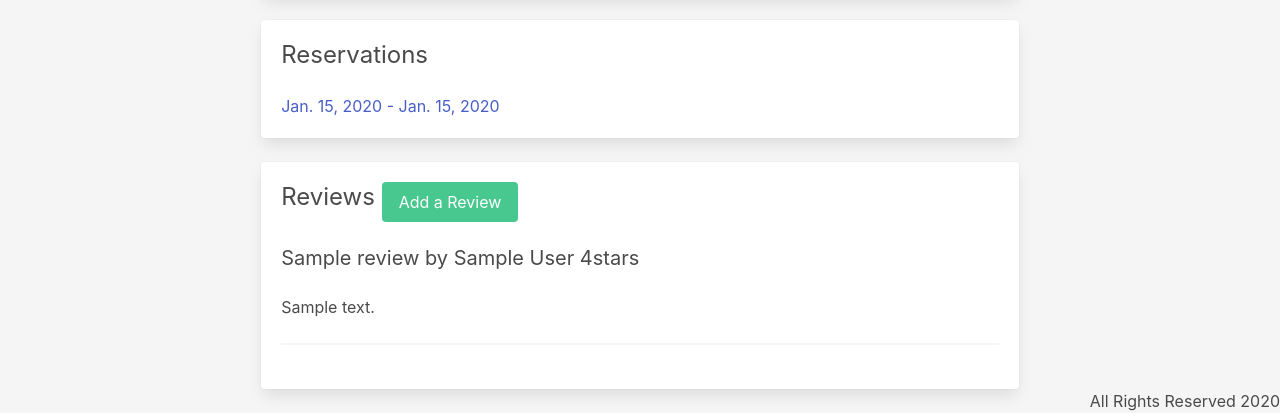
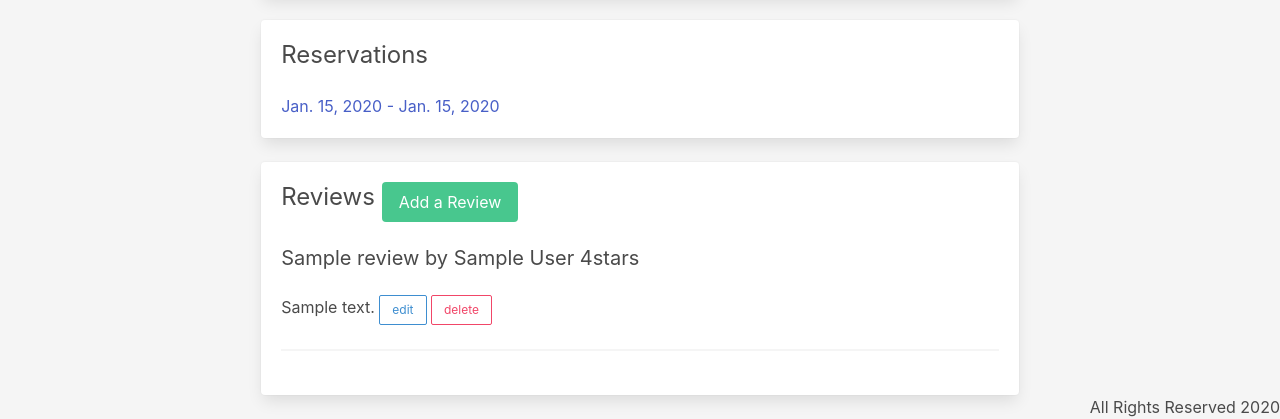
Before and after one commit to nathanjh-28/Borrow-This, a Django app: page /items/1 in a window 1280 px wide. Shown: the part 551-970 px from the top of the page. Run offline with Django 3.2, Linux system fonts and the light colour scheme; a user stored in the database is signed in; tables that the repository leaves empty hold one stand-in row (values such as "Sample post"); grey boxes marked "Sample" are stand-in pictures; some libraries are stand-ins or nearby versions.

Commit message:
added delete button and route to reviews

```diff
--- a/rentals_app/templates/item-details.html
+++ b/rentals_app/templates/item-details.html
@@ -87,6 +87,10 @@
         </p>
         <p>
             {{rev.body}}
+            {% if current_profile.id == rev.author_id %}
+            <a href="" class="button is-small is-info is-outlined">edit</a>
+            <a href="{% url 'delete_review' rev.id %}" class="button is-small is-danger is-outlined">delete</a>
+            {% endif %}
         </p>
         <hr>
 
--- a/rentals_app/urls.py
+++ b/rentals_app/urls.py
@@ -98,6 +98,8 @@ urlpatterns = [
 
     path('items/<int:item_id>/review/new', views.add_review, name='add_review'),
 
+    path('reviews/<int:rev_id>', views.delete_review, name='delete_review'),
+
 
 
 # -------------------------------------------------------------------   Test
--- a/rentals_app/views.py
+++ b/rentals_app/views.py
@@ -415,6 +415,7 @@ def rez_delete(request, rez_id):
 
 
 # ------------------------------------------------------------------- Add Review
+@login_required
 def add_review(request, item_id):
     error_message = ''
     item = Rental_Item.objects.get(id=item_id)
@@ -437,8 +438,18 @@ def add_review(request, item_id):
     }
     return render(request, 'add-review.html', context)
 
-
-
+# ------------------------------------------------------------------- Delete Review
+@login_required
+def delete_review(request, rev_id):
+    user = request.user
+    profile = Profile.objects.get(user_id=user.id)
+    review = Review.objects.get(id=rev_id)
+    item = Rental_Item.objects.get(id=review.item_id)
+    if review.author_id is not profile.id:
+        return redirect('home')
+    else:
+        review.delete()
+        return redirect('item_detail', item.id)
 
 
 # ------------------------------------------------------------------- Test
```
